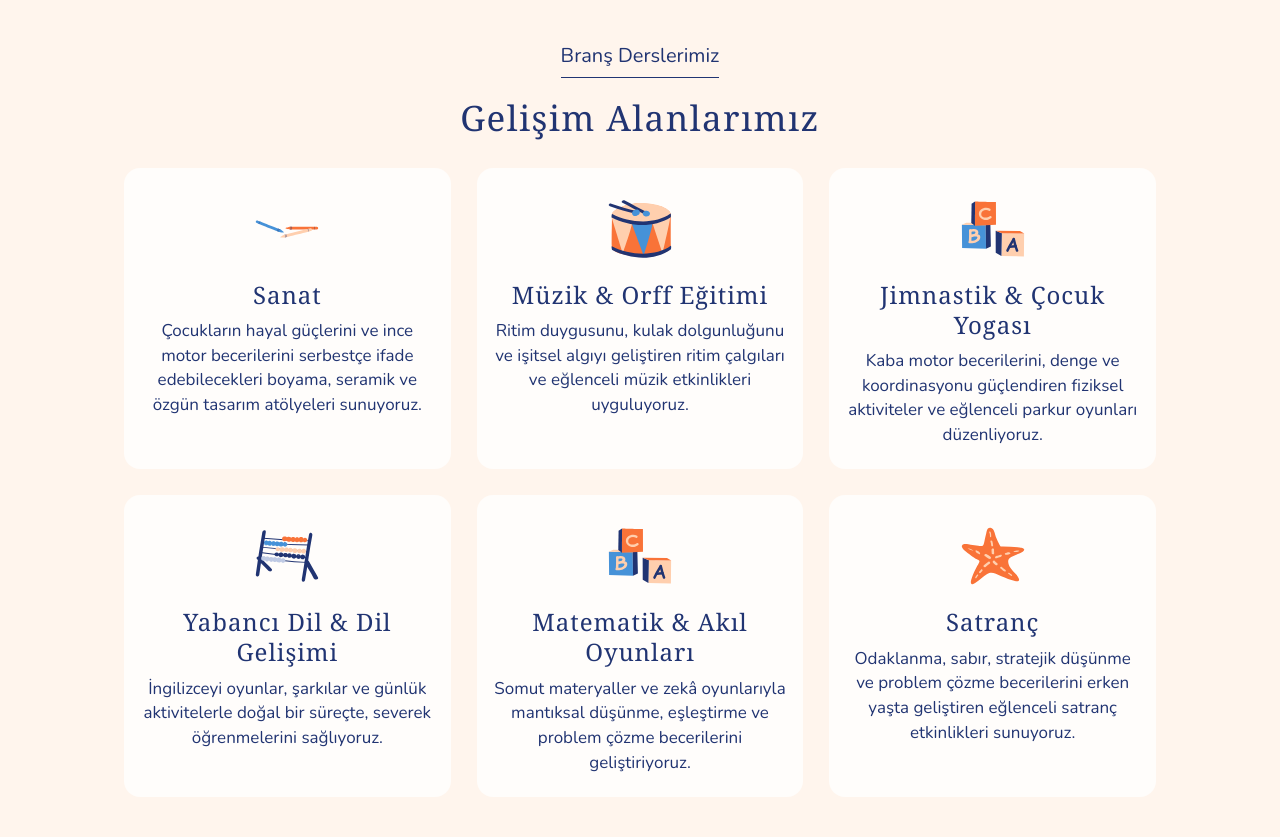
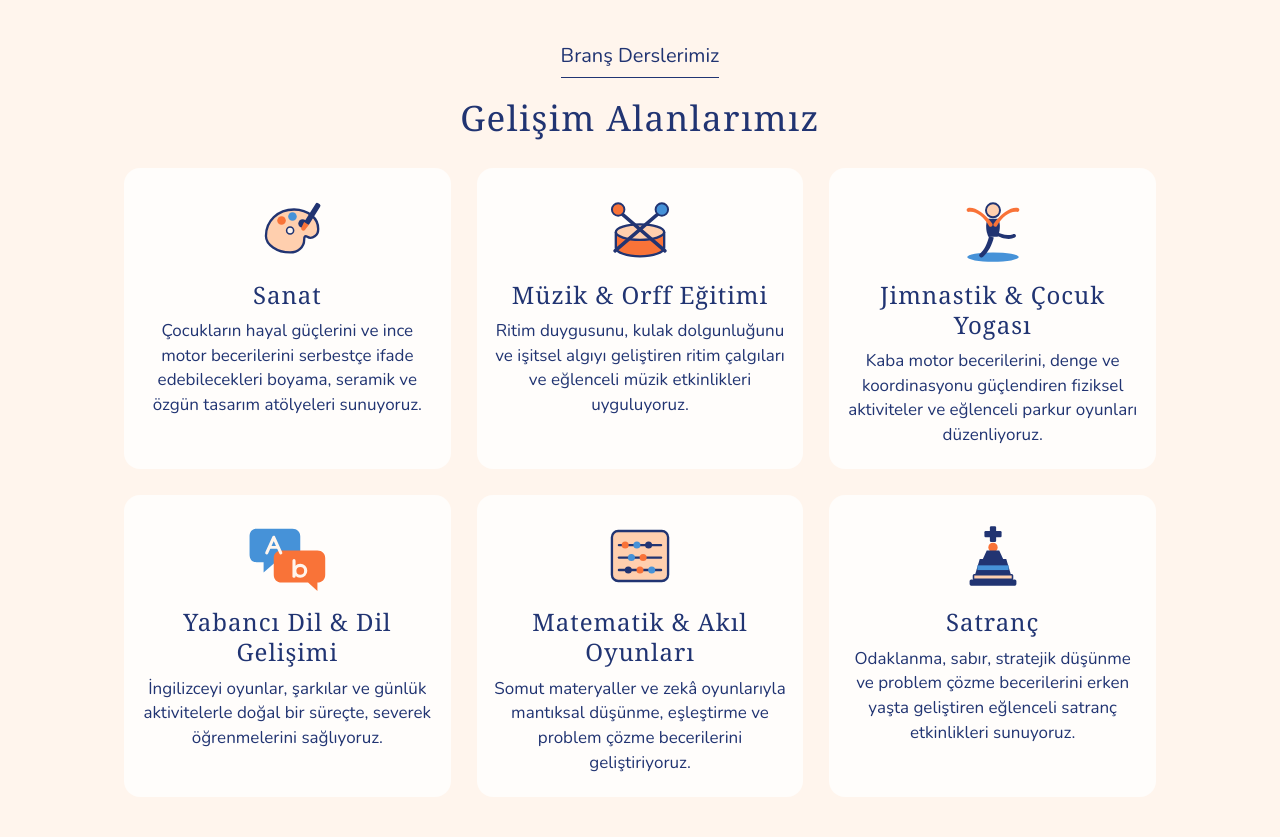
Before and after one commit to kainzeze/pruvanaoku, a PHP site: page /brans-dersleri.php in a window 1280 px wide. Shown: the part 161-998 px from the top of the page. Run offline with PHP 8.4, Linux system fonts and the light colour scheme.

Commit message:
Branş kartlarındaki simgeler derslerle eşleşsin diye yenilendi.

```diff
--- a/brans-dersleri.php
+++ b/brans-dersleri.php
@@ -18,12 +18,12 @@
   <section class="wrap center">
     <span class="eyebrow">Branş Derslerimiz</span>
     <h2 class="section-title">Gelişim Alanlarımız</h2>
-    <div class="grid-3" style="margin-top:28px"><article class="card"><img class="icon" src="images/icons/2e2a49_6e243609b37d464d9ca6059b53aa5217.svg" alt=""><h3>Sanat</h3><p>Çocukların hayal güçlerini ve ince motor becerilerini serbestçe ifade edebilecekleri boyama, seramik ve özgün tasarım atölyeleri sunuyoruz.</p></article>
-<article class="card"><img class="icon" src="images/icons/2e2a49_6b6c957ab7e24a1eaa95a0e22276f108.svg" alt=""><h3>Müzik &amp; Orff Eğitimi</h3><p>Ritim duygusunu, kulak dolgunluğunu ve işitsel algıyı geliştiren ritim çalgıları ve eğlenceli müzik etkinlikleri uyguluyoruz.</p></article>
-<article class="card"><img class="icon" src="images/icons/2e2a49_341f12a2847c42e0ba4bbf73ce964f08.svg" alt=""><h3>Jimnastik &amp; Çocuk Yogası</h3><p>Kaba motor becerilerini, denge ve koordinasyonu güçlendiren fiziksel aktiviteler ve eğlenceli parkur oyunları düzenliyoruz.</p></article>
-<article class="card"><img class="icon" src="images/icons/2e2a49_e685781283484a1fa38933f48a1f8ea4.svg" alt=""><h3>Yabancı Dil &amp; Dil Gelişimi</h3><p>İngilizceyi oyunlar, şarkılar ve günlük aktivitelerle doğal bir süreçte, severek öğrenmelerini sağlıyoruz.</p></article>
-<article class="card"><img class="icon" src="images/icons/11062b_e368f3f2ade846a8a6611947f3abb241.svg" alt=""><h3>Matematik &amp; Akıl Oyunları</h3><p>Somut materyaller ve zekâ oyunlarıyla mantıksal düşünme, eşleştirme ve problem çözme becerilerini geliştiriyoruz.</p></article>
-<article class="card"><img class="icon" src="images/icons/2e2a49_c52f797c3a4c48c88245e42a45c62ff2.svg" alt=""><h3>Satranç</h3><p>Odaklanma, sabır, stratejik düşünme ve problem çözme becerilerini erken yaşta geliştiren eğlenceli satranç etkinlikleri sunuyoruz.</p></article></div>
+    <div class="grid-3" style="margin-top:28px"><article class="card"><img class="icon" src="images/icons/brans-sanat.svg" alt=""><h3>Sanat</h3><p>Çocukların hayal güçlerini ve ince motor becerilerini serbestçe ifade edebilecekleri boyama, seramik ve özgün tasarım atölyeleri sunuyoruz.</p></article>
+<article class="card"><img class="icon" src="images/icons/brans-muzik.svg" alt=""><h3>Müzik &amp; Orff Eğitimi</h3><p>Ritim duygusunu, kulak dolgunluğunu ve işitsel algıyı geliştiren ritim çalgıları ve eğlenceli müzik etkinlikleri uyguluyoruz.</p></article>
+<article class="card"><img class="icon" src="images/icons/brans-jimnastik.svg" alt=""><h3>Jimnastik &amp; Çocuk Yogası</h3><p>Kaba motor becerilerini, denge ve koordinasyonu güçlendiren fiziksel aktiviteler ve eğlenceli parkur oyunları düzenliyoruz.</p></article>
+<article class="card"><img class="icon" src="images/icons/brans-dil.svg" alt=""><h3>Yabancı Dil &amp; Dil Gelişimi</h3><p>İngilizceyi oyunlar, şarkılar ve günlük aktivitelerle doğal bir süreçte, severek öğrenmelerini sağlıyoruz.</p></article>
+<article class="card"><img class="icon" src="images/icons/brans-matematik.svg" alt=""><h3>Matematik &amp; Akıl Oyunları</h3><p>Somut materyaller ve zekâ oyunlarıyla mantıksal düşünme, eşleştirme ve problem çözme becerilerini geliştiriyoruz.</p></article>
+<article class="card"><img class="icon" src="images/icons/brans-satranc.svg" alt=""><h3>Satranç</h3><p>Odaklanma, sabır, stratejik düşünme ve problem çözme becerilerini erken yaşta geliştiren eğlenceli satranç etkinlikleri sunuyoruz.</p></article></div>
   </section>
 
   </main>
```
Also changed, not shown: images/icons/brans-dil.svg (added), images/icons/brans-jimnastik.svg (added), images/icons/brans-matematik.svg (added), images/icons/brans-muzik.svg (added), images/icons/brans-sanat.svg (added), images/icons/brans-satranc.svg (added), 1 other file.
